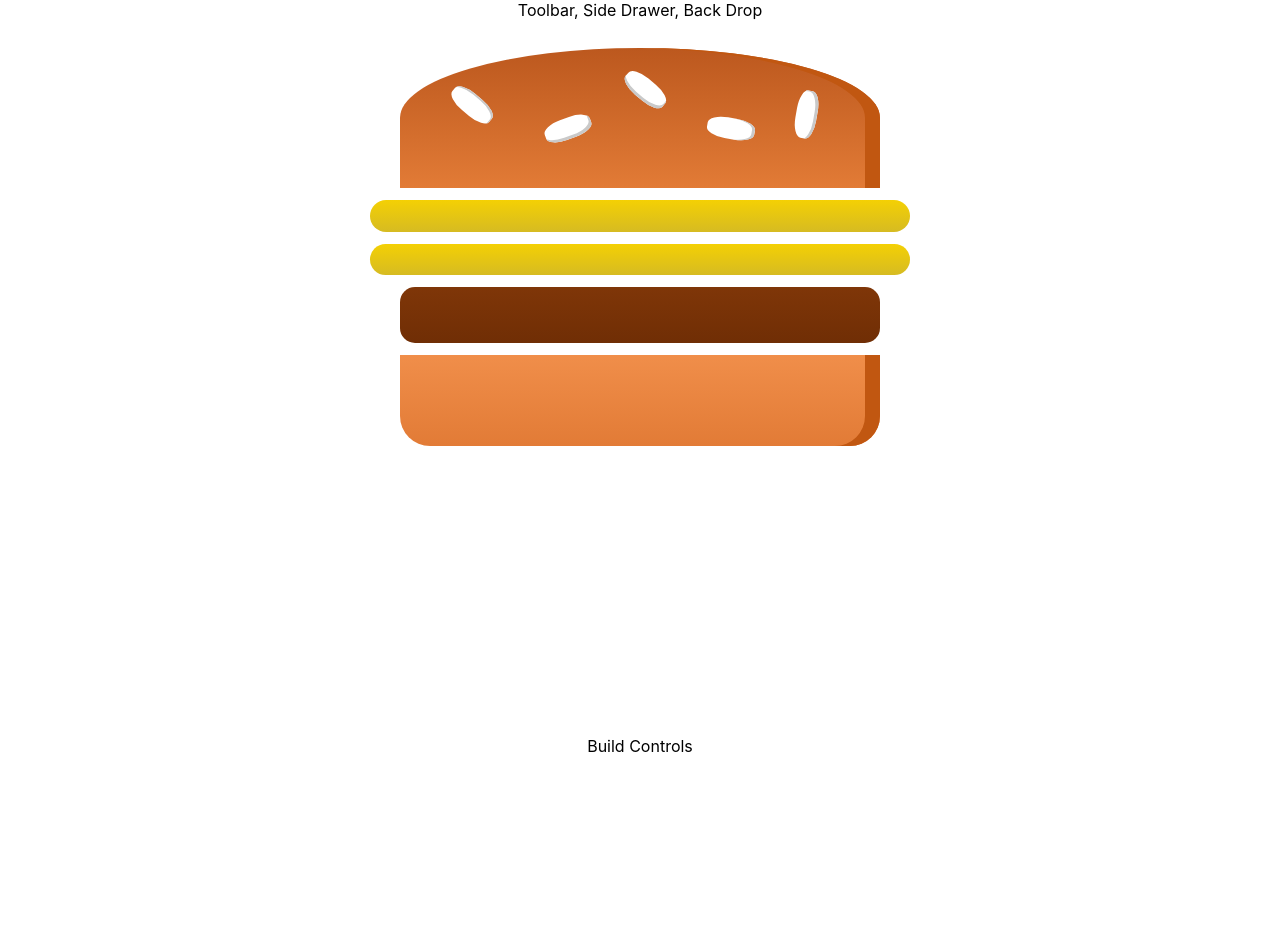
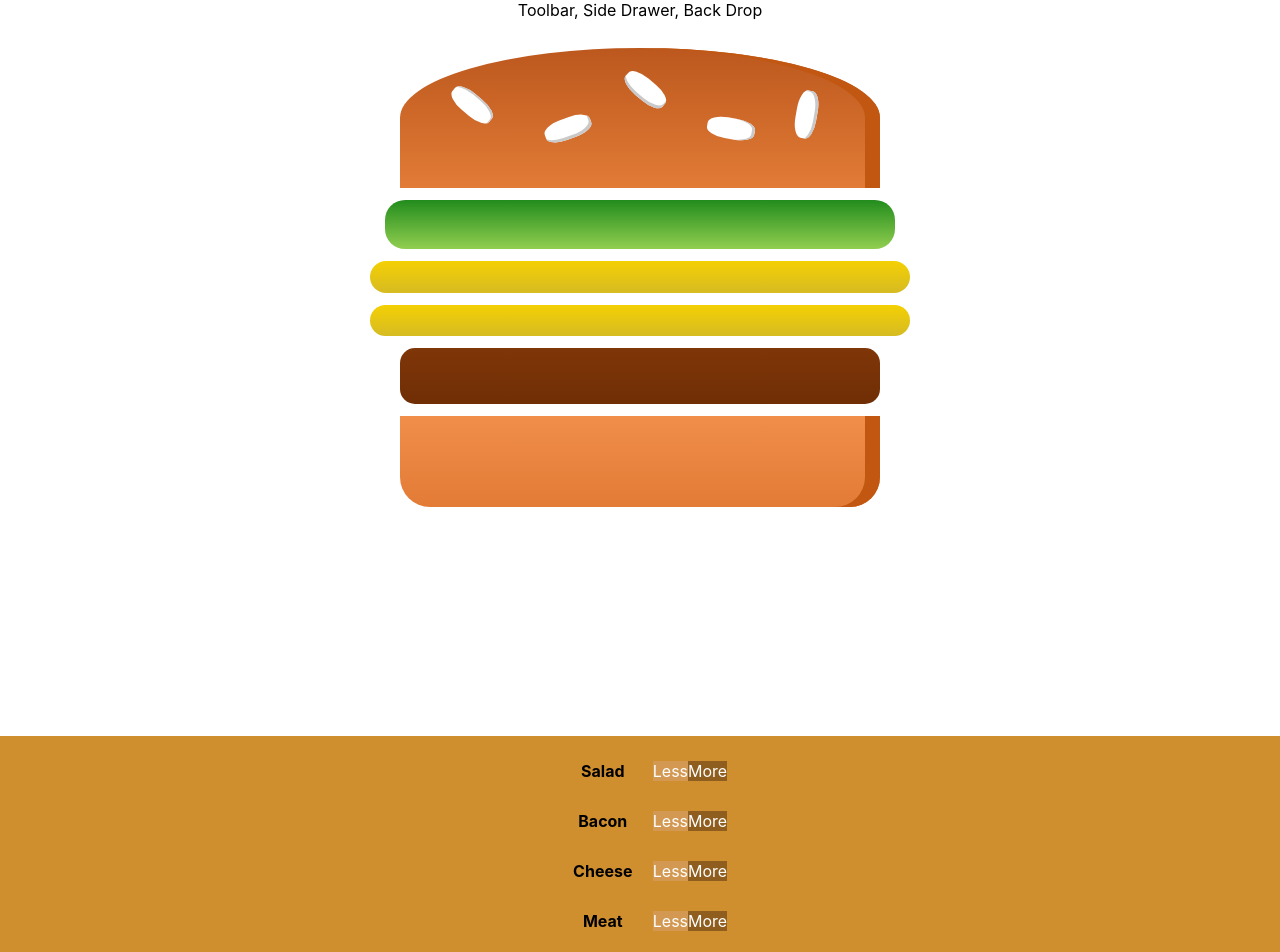
Before and after one commit to Win-key/The-Burger-Builder, a React (Create React App) app: page / in a window 1280 px wide. Shown: the top 952 px of the page. Before the commit the page ends 800 px from the top, so only its background shows below. Built offline with nearby package versions, Linux system fonts and the light colour scheme.

Commit message:
Added Build Controls

```diff
--- a/src/App.js
+++ b/src/App.js
@@ -2,7 +2,6 @@
 import classes from './App.module.css';
 import Layout from './components/layout/Layout';
 import BurgerBuilder from './containers/BurgerBuilder/BurgerBuilder';
-
 class App extends Component{
   render(){
     return (
--- /dev/null
+++ b/src/components/Burger/BuildControls/BuildControl/BuildControl.js
@@ -0,0 +1,13 @@
+import React from 'react';
+import classes from './BuildControl.module.css';
+
+const BuildControl = props => {
+    return(
+        <div className={classes.BuildControl}>
+            <div className={classes.Label}>{props.label}</div>
+            <div className={classes.Less}>Less</div>
+            <div className={classes.More}>More</div>
+        </div>
+    )
+}
+export default BuildControl;
--- /dev/null
+++ b/src/components/Burger/BuildControls/BuildControl/BuildControl.module.css
@@ -0,0 +1,56 @@
+.BuildControl {
+    display: flex;
+    justify-content: space-between;
+    align-items: center;
+    margin: 5px 0;
+}
+
+.BuildControl button {
+    display: block;
+    font: inherit;
+    padding: 5px;
+    margin: 0 5px;
+    width: 80px;
+    border: 1px solid #AA6817;
+    cursor: pointer;
+    outline: none;
+}
+
+.BuildControl button:disabled {
+    background-color: #AC9980;
+    border: 1px solid #7E7365;
+    color: #ccc;
+    cursor: default;
+}
+
+.BuildControl button:hover:disabled {
+    background-color: #AC9980;
+    color: #ccc;
+    cursor: not-allowed;
+}
+
+.Label {
+    padding: 10px;
+    font-weight: bold;
+    width: 80px;
+}
+
+.BuildControl .Less {
+    background-color: #D39952;
+    color: white;
+}
+
+.BuildControl .More {
+    background-color: #8F5E1E;
+    color: white;
+}
+
+.BuildControl .Less:hover, .BuildControl .Less:active {
+    background-color: #DAA972;
+    color: white;
+}
+
+.BuildControl .More:hover,.BuildControl .More:active {
+    background-color: #99703F;
+    color: white;
+}
--- /dev/null
+++ b/src/components/Burger/BuildControls/BuildControls.js
@@ -0,0 +1,21 @@
+import React from 'react';
+import classes from './BuildControls.module.css';
+import BuildControl from './BuildControl/BuildControl';
+
+const controls = [
+    {label : 'Salad', type : 'salad'},
+    {label : 'Bacon', type : 'bacon'},
+    {label : 'Cheese', type : 'cheese'},
+    {label : 'Meat', type : 'meat'}
+]
+const BuildControls = props => {
+        return <div className={classes.BuildControls}>
+            {
+                controls.map((control) => {
+                    return <BuildControl label={control.label} key={control.type}/>
+                })
+            }
+        </div>
+}
+
+export default BuildControls;
--- /dev/null
+++ b/src/components/Burger/BuildControls/BuildControls.module.css
@@ -0,0 +1,11 @@
+.BuildControls {
+    width: 100%;
+    background-color: #CF8F2E;
+    display: flex;
+    flex-flow: column;
+    align-items: center;
+    box-shadow: 0 2px 1px #ccc;
+    margin: auto;
+    padding: 10px 0;
+
+}
--- a/src/containers/BurgerBuilder/BurgerBuilder.js
+++ b/src/containers/BurgerBuilder/BurgerBuilder.js
@@ -1,12 +1,14 @@
 import React, { Component } from 'react';
 import Auxilary from '../../hoc/Auxilary';
 import Burger from '../../components/Burger/Burger';
+
+import BuildControls from '../../components/Burger/BuildControls/BuildControls'
 
 class BurgerBuilder extends Component{
 
     state = {
         ingredient : {
-            salad : 0,
+            salad : 1,
             bacon : 0,
             cheese : 2,
             meat : 1
@@ -17,7 +19,7 @@
         return(
             <Auxilary>
                 <Burger ingredients={this.state.ingredient} />
-                <div>Build Controls</div>
+                <BuildControls />
             </Auxilary>
         );
     }
```
